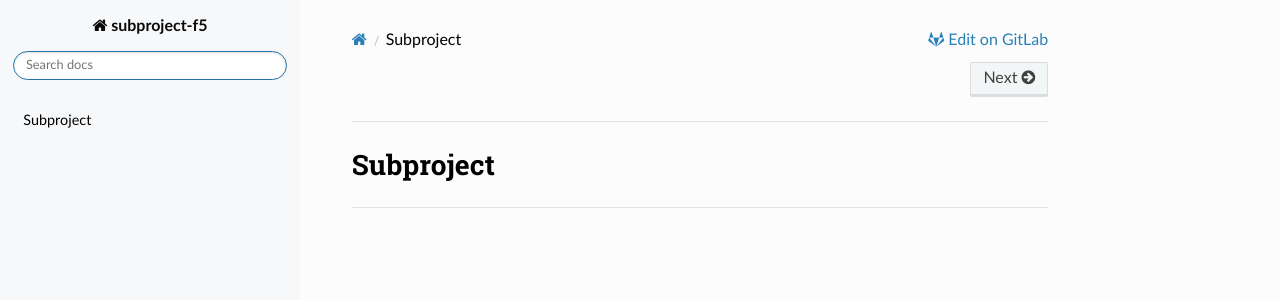
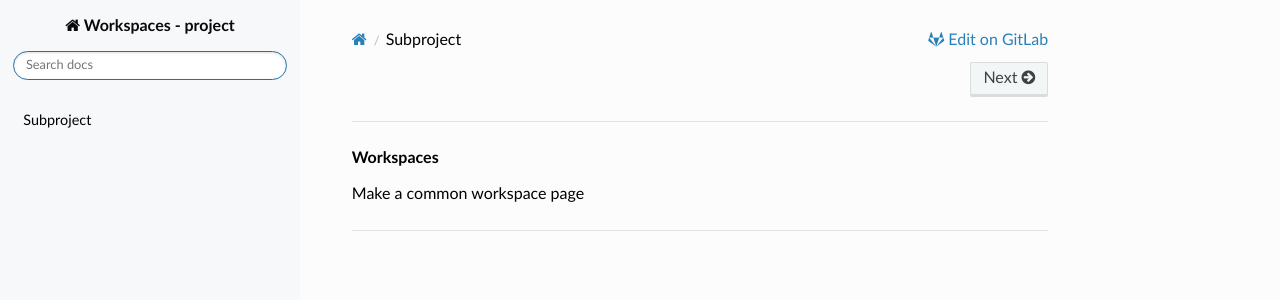
Before and after one commit to robinmordasiewicz/subproject-f5, a Sphinx documentation site: the page built from docs/index.rst, in a window 1280 px wide. Shown: the top 300 px of the page. Built offline with Sphinx 7.4.7 and the Read the Docs theme 2.0.0, drawn with Linux system fonts in a browser that asks for light colours.

Commit message:
adding files

```diff
--- a/docs/conf.py
+++ b/docs/conf.py
@@ -6,7 +6,7 @@
 # -- Project information -----------------------------------------------------
 # https://www.sphinx-doc.org/en/master/usage/configuration.html#project-information
 
-project = 'subproject-f5'
+project = 'Workspaces - project'
 copyright = '2022, Robin Mordasiewicz'
 author = 'Robin Mordasiewicz'
 release = '1.0'
@@ -19,6 +19,7 @@ readthedocs_url="https://f5-xc-workspaces.readthedocs.io"
 
 extensions = [
     "subprojecttoctree",
+    "sphinx_design",
     "sphinx.ext.viewcode"
 ]
 
@@ -56,7 +57,7 @@ html_context = {
     'conf_py_path': '/docs/',
 }
 
-html_title = "Subproject"
+html_title = "Workspaces - html_title"
 #html_logo = "logo_f5.svg"
 
 templates_path = ['_templates']
--- a/docs/index.rst
+++ b/docs/index.rst
@@ -1,3 +1,5 @@
+:sd_hide_title:
+
 Subproject
 ===============
 
@@ -5,3 +7,7 @@ Subproject
    :hidden:
 
    subproject.rst
+
+.. topic:: Workspaces
+
+   Make a common workspace page
--- a/docs/requirements.txt
+++ b/docs/requirements.txt
@@ -1,4 +1,5 @@
 sphinx-subprojecttoctree
+sphinx-design
 sphinx_rtd_theme
 sphinx-book-theme
 insipid-sphinx-theme
```
